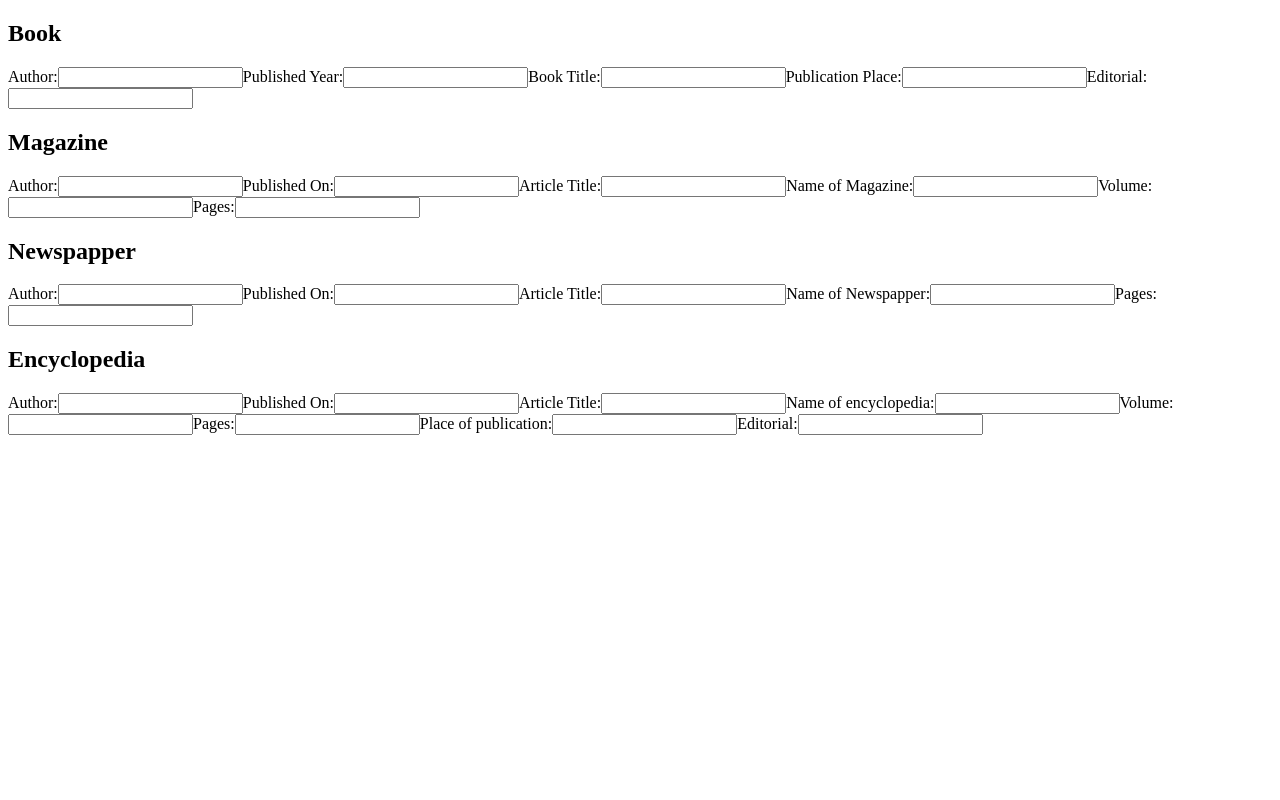
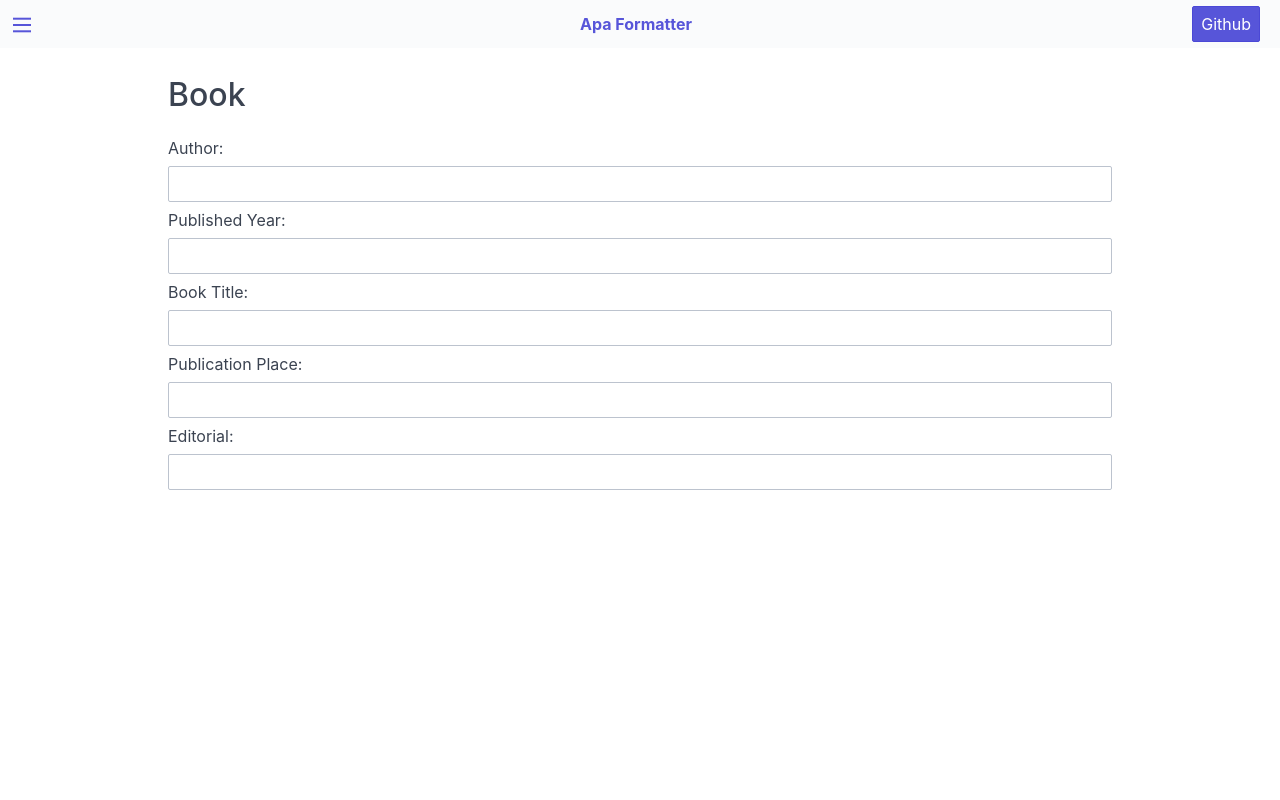
Before and after one commit to carlosgomez2/apa-formatter, a Vue app: page / in a window 1280 px wide. Shown: the top 800 px of the page. Built offline with nearby package versions, Linux system fonts and the light colour scheme.

Commit message:
working on a sidebar

```diff
--- a/package.json
+++ b/package.json
@@ -10,6 +10,7 @@
     "build": "node build/build.js"
   },
   "dependencies": {
+    "spectre.css": "^0.5.0",
     "vue": "^2.5.2"
   },
   "devDependencies": {
@@ -30,6 +31,7 @@
     "friendly-errors-webpack-plugin": "^1.6.1",
     "html-webpack-plugin": "^2.30.1",
     "node-notifier": "^5.1.2",
+    "node-sass": "^4.7.2",
     "optimize-css-assets-webpack-plugin": "^3.2.0",
     "ora": "^1.2.0",
     "portfinder": "^1.0.13",
@@ -37,8 +39,10 @@
     "postcss-loader": "^2.0.8",
     "postcss-url": "^7.2.1",
     "rimraf": "^2.6.0",
+    "sass-loader": "^6.0.6",
     "semver": "^5.3.0",
     "shelljs": "^0.8.1",
+    "style-loader": "^0.20.1",
     "uglifyjs-webpack-plugin": "^1.1.1",
     "url-loader": "^0.6.2",
     "vue-loader": "^14.1.1",
--- a/src/App.vue
+++ b/src/App.vue
@@ -1,6 +1,8 @@
 <template>
   <div id="app">
     <!-- Components -->
+    <NavBar></NavBar>
+    <Sidebar v-bind:formatsAvailable="formatsAvailable"></Sidebar>
     <Book v-bind:dataBook="dataBook"></Book>
     <Magazine v-bind:dataMagazine="dataMagazine"></Magazine>
     <Newspapper v-bind:dataNewspapper="dataNewspapper"></Newspapper>
@@ -11,6 +13,8 @@
 
 <script>
 /* Import components here */
+import NavBar from './components/MenuNavBar.vue'
+import Sidebar from './components/Sidebar.vue'
 import Book from './components/Book.vue'
 import Magazine from './components/Magazine.vue'
 import Newspapper from './components/Newspapper.vue'
@@ -19,6 +23,8 @@ import Encyclopedia from './components/Encyclopedia.vue'
 export default {
   name: 'App',
   components: {
+    NavBar,
+    Sidebar,
     Book,
     Magazine,
     Newspapper,
@@ -61,12 +67,18 @@ export default {
         pages: '',
         encyclopediaPublicationPlace: '',
         editorial: ''
+      },
+      formatsAvailable: {
+        book: 'Book',
+        magazine: 'Magazine',
+        newspapper: 'Newspapper',
+        encyclopedia: 'Enciclopedia'
       }
     }
   }
 }
 </script>
 
-<style scoped>
-  /* Styles here */
+<style lang="sass">
+  @import 'assets/main.sass'
 </style>
--- /dev/null
+++ b/src/assets/main.sass
@@ -0,0 +1,13 @@
+// Custom styles below
+section
+  height: 100vh
+
+.container
+  max-width: 800px
+
+// Transitions
+.fade-enter-active, .fade-leave-active
+  transition: opacity 1s
+
+.fade-enter, .fade-leave-to /* .fade-leave-active below version 2.1.8 */
+  opacity: 0
--- a/src/components/BookApaResult.vue
+++ b/src/components/BookApaResult.vue
@@ -32,6 +32,6 @@ export default {
 }
 </script>
 
-<style scoped>
+<style lang="sass" scoped>
   /* Styles here */
 </style>
--- a/src/components/EncyclopediaApaResult.vue
+++ b/src/components/EncyclopediaApaResult.vue
@@ -1,4 +1,5 @@
 <template>
+  <transition name="fade">
     <div v-show="dataEncyclopedia.complete">
       <h4>
         Apa Format:
@@ -6,6 +7,7 @@
       <p ref="text">{{dataEncyclopedia.author}}. {{dataEncyclopedia.publishedYear}}. {{dataEncyclopedia.titleOfArticle}}. In {{dataEncyclopedia.nameOfEncyclopedia}} ({{dataEncyclopedia.volume}}, {{dataEncyclopedia.pages}}). {{dataEncyclopedia.encyclopediaPublicationPlace}}: {{dataEncyclopedia.editorial}}.</p>
       <button class="btn" v-on:click="copyToClipboard">Copy to clipboard</button>
     </div>
+  </transition>
 </template>
 
 <script>
--- /dev/null
+++ b/src/components/MenuNavBar.vue
@@ -0,0 +1,50 @@
+<template>
+  <div class="navbar">
+    <section class="navbar-section">
+      <a class="btn btn-link btn-lg"><i class="icon icon-menu"></i></a>
+    </section>
+    <section class="navbar-center">
+      <a href="#" class="btn btn-link">
+        <b>Apa Formatter</b>
+      </a>
+    </section>
+    <section class="navbar-section btn-nav">
+      <a class="btn btn-primary" href="https://github.com" target="_blank">Github</a>
+    </section>
+  </div>
+</template>
+
+<script>
+export default {
+  name: 'MenuNavBar',
+  data() {
+    return { }
+  },
+  methods: {
+    computedTransform: function(event) {
+      this.transform = 'translateX(0%)'
+    }
+  }
+}
+</script>
+
+<style lang="sass" scoped>
+  /* Styles here */
+  section
+    height: 3em
+    background: rgba(248, 249, 250, .65)
+
+  .navbar
+    position: sticky
+    height: 3.8rem
+    top: 0
+    z-index: 200
+    width: 100%
+
+  .btn-nav
+    padding-right: 20px
+
+  .btn-link
+    padding-left: 20px
+
+</style>
--- a/src/components/NewspapperApaResult.vue
+++ b/src/components/NewspapperApaResult.vue
@@ -1,4 +1,5 @@
 <template>
+  <transition name="fade">
     <div v-show="dataNewspapper.complete">
       <h4>
         Apa Format:
@@ -6,6 +7,7 @@
       <p ref="text">{{dataNewspapper.author}}. ({{dataNewspapper.date}}). {{dataNewspapper.titleOfArticle}}. {{dataNewspapper.nameOfNewspapper}}, {{dataNewspapper.pages}}.</p>
       <button class="btn" v-on:click="copyToClipboard">Copy to clipboard</button>
     </div>
+  </transition>
 </template>
 
 <script>
--- /dev/null
+++ b/src/components/Sidebar.vue
@@ -0,0 +1,75 @@
+<template>
+  <div v-bind:style="{transform: computedTransform }" class="sidebar-container">
+    <ul>
+      <li><a href="#book">{{formatsAvailable.book}}</a></li>
+      <li><a href="#magazine">{{formatsAvailable.magazine}}</a></li>
+      <li><a href="#newspapper">{{formatsAvailable.newspapper}}</a></li>
+      <li><a href="#encyclopedia">{{formatsAvailable.encyclopedia}}</a></li>
+    </ul>
+  </div>
+</template>
+
+<script>
+export default {
+  props: {
+    formatsAvailable: {
+      type: Object,
+      required: true
+    },
+    showSidebar: {
+      type: Object
+    }
+  },
+  name: 'Sidebar',
+  data() {
+    return {  }
+  },
+  methods: {
+  }
+}
+
+</script>
+
+<style lang="sass" scoped>
+  .sidebar-container
+    background: #f8f9fa
+    width: 250px
+    height: 100vh
+    z-index: 500
+    position: absolute
+    top: 0
+    /* Flex properties */
+    display: flex
+    flex-direction: column
+    flex-wrap: wrap
+    justify-content: center
+    align-content: center
+    align-items: center
+
+    transition: all 0.5s ease-in-out
+    transform: translateX(-100%)
+
+  ul
+    margin: 2px 0
+    width: 100%
+    li
+      list-style-type: none
+      text-align: center
+      margin: 0
+      width: 100%
+      line-height: 3.5rem
+      a
+        text-transform: uppercase
+        display: block
+        &:hover
+          text-decoration: none
+          font-weigth: bold
+          border: .05rem solid #5755d9
+          color: #5755d9
+          font-size: .8rem
+          background: #f1f1fc
+
+
+
+
+</style>
--- a/src/main.js
+++ b/src/main.js
@@ -2,6 +2,8 @@
 // (runtime-only or standalone) has been set in webpack.base.conf with an alias.
 import Vue from 'vue'
 import App from './App'
+import Spectre from 'spectre.css'
+import SpectreIcons from 'spectre.css/dist/spectre-icons.css'
 
 Vue.config.productionTip = false
 
```
Lines whose indentation alone changed are shown as unchanged.
